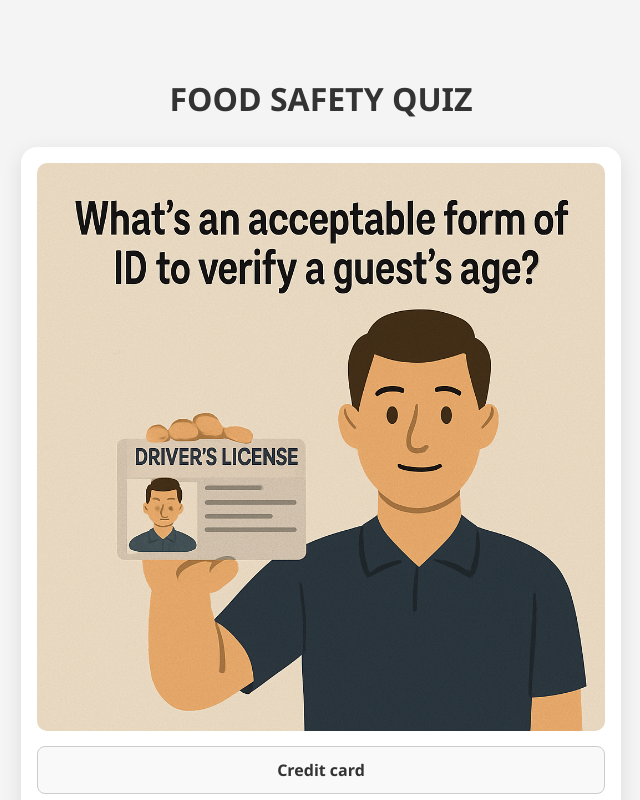
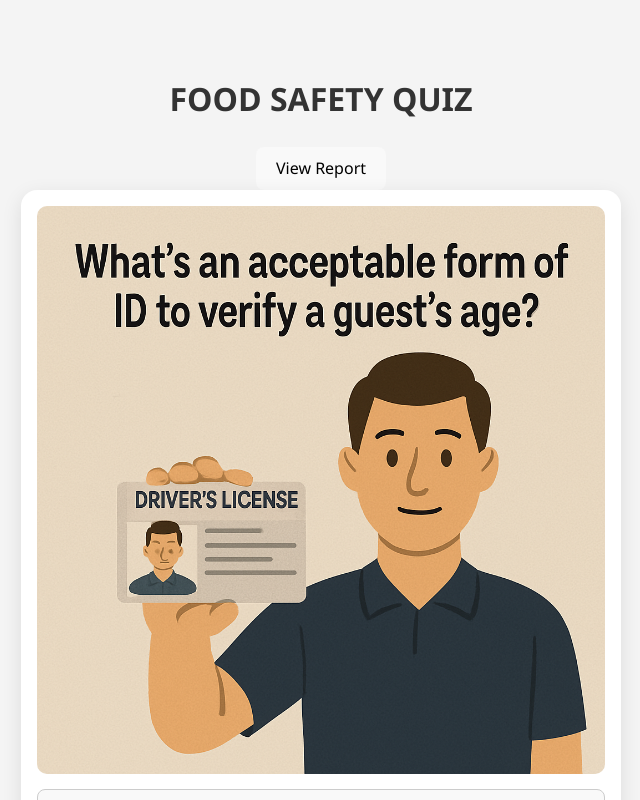
Before and after one commit to pragyamittal0/Food_safety, a React (Vite) app: page / in a window 1280 px wide. Shown: the top 800 px of the page, without its empty margins (319-959 px from the left). Built offline with nearby package versions, Linux system fonts and the light colour scheme.

Commit message:
Update App.jsx

```diff
--- a/src/App.jsx
+++ b/src/App.jsx
@@ -1,5 +1,6 @@
 import React, { useState, useEffect, useRef } from 'react';
 import './App.css';
+import PowerBIReport from './PowerBiReport'; // Make sure the file name matches exactly (case sensitive)
 
 import img1 from './assets/age_verification.png';
 import img2 from './assets/alcohol.png';
@@ -35,6 +36,7 @@ export default function App() {
   const [currentIndex, setCurrentIndex] = useState(0);
   const [selectedAnswers, setSelectedAnswers] = useState(Array(questions.length).fill(null));
   const [showSummary, setShowSummary] = useState(false);
+  const [showReport, setShowReport] = useState(false); // 👈 New state to control report
   const wrapperRef = useRef(null);
 
   const handleAnswer = (index, selected) => {
@@ -90,8 +92,18 @@ export default function App() {
 
   return (
     <main className="container">
+      <div className="top-bar">
         <h1 className="title">FOOD SAFETY QUIZ</h1>
+        <button className="report-button" onClick={() => setShowReport(true)}>
+          View Report
+        </button>
+      </div>
 
+      {/* Show Report or Quiz based on showReport */}
+      {showReport ? (
+        <PowerBIReport onClose={() => setShowReport(false)} />
+      ) : (
+        <>
           {showSummary ? (
             <div className="summary">
               <div className="summary-box">
@@ -138,6 +150,8 @@ export default function App() {
               </div>
             </>
           )}
+        </>
+      )}
     </main>
   );
 }
```
Lines whose indentation alone changed are shown as unchanged.
